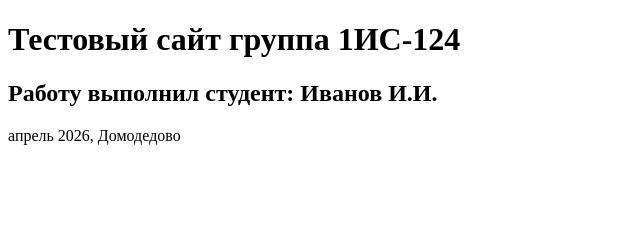
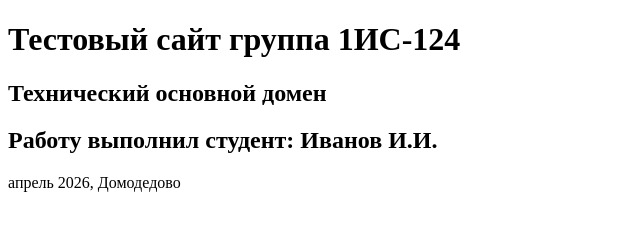
Before and after one commit to artdizel/is_124, a plain HTML site: page index.html in a window 1280 px wide. Shown: the whole page, without its empty margins (0-640 px from the left). Drawn offline with Linux system fonts and the light colour scheme.

Commit message:
Update index.html

```diff
--- a/index.html
+++ b/index.html
@@ -7,6 +7,7 @@
 </head>
 <body>
 	<h1>Тестовый сайт группа 1ИС-124</h1>
+	<h2>Технический основной домен</h2>
 	<h2>Работу выполнил студент: Иванов И.И.</h2>
 
 	<p>апрель 2026, Домодедово</p>
```
